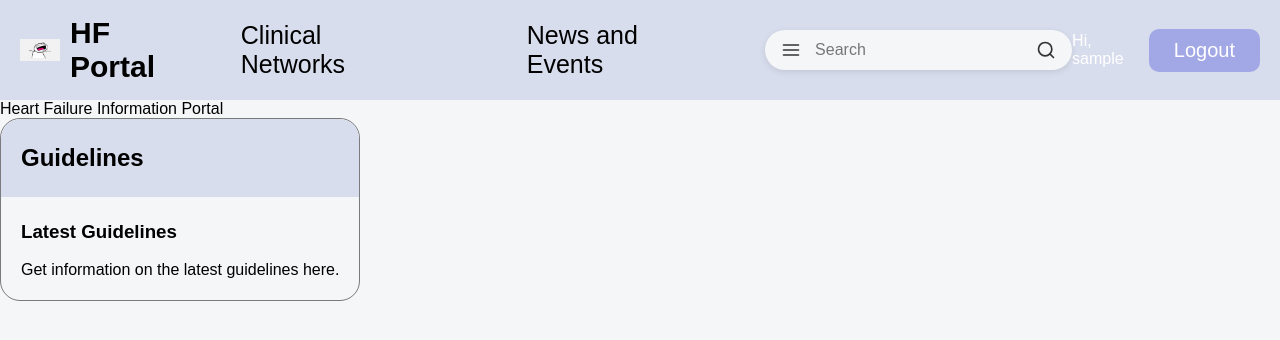
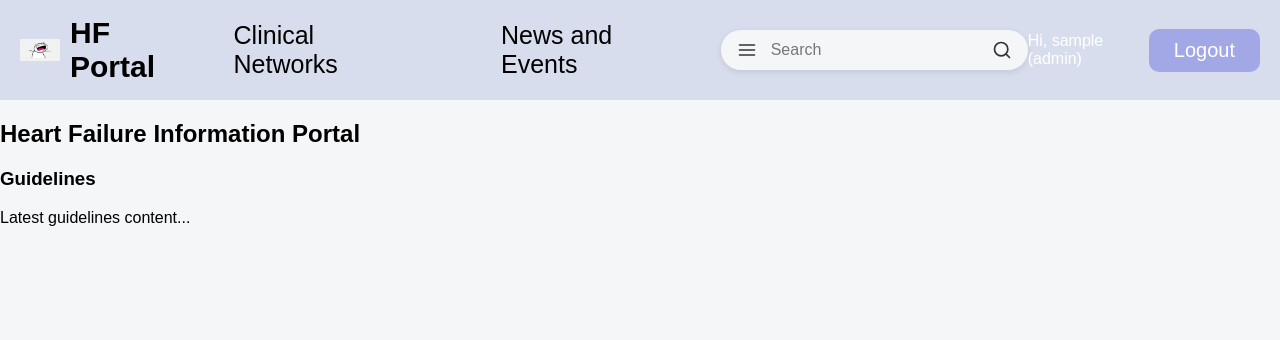
Before and after one commit to 2026-s1-o1a/hf-information-portal, a React (Vite) app: page / in a window 1280 px wide. Shown: the top 340 px of the page. Built offline with nearby package versions, Linux system fonts and the light colour scheme; sample sign-in values are in the browser's storage.

Commit message:
Add user flow demo

```diff
--- a/src/App.tsx
+++ b/src/App.tsx
@@ -14,6 +14,7 @@ export type User = {
   email: string
   username: string
   password: string
+  role: 'user' | 'custodian'
 }
 
 function App() {
@@ -31,7 +32,7 @@ function App() {
       {!hideNavbarRoutes.includes(location.pathname) && <Navbar user={user} setUser={setUser} />}
 
       <Routes>
-        <Route path="/" element={<Home />} />
+        <Route path="/" element={<Home user={user} />} />
         <Route path="/search" element={<Search />} />
 
         <Route path="/register" element={<Register setUser={setUser} />} />
--- a/src/components/Navbar.tsx
+++ b/src/components/Navbar.tsx
@@ -49,7 +49,9 @@ function Navbar({ user, setUser }: Props) {
       <div className={styles.navbarRight}>
         {user ? (
           <>
-            <span>Hi, {user.username}</span>
+            <span>
+              Hi, {user.username} ({user.role})
+            </span>
             <button className={styles.signin} onClick={handleLogout}>
               Logout
             </button>
--- a/src/pages/Home.tsx
+++ b/src/pages/Home.tsx
@@ -1,16 +1,25 @@
-function Home() {
+import type { User } from '../App'
+
+type Props = {
+  user: User | null
+}
+
+function Home({ user }: Props) {
   return (
     <div>
-      <div>Heart Failure Information Portal</div>
+      <h2>Heart Failure Information Portal</h2>
 
-      <div className="content-container">
-        <div className="content-header">
-          <h2>Guidelines</h2>
-        </div>
-        <div className="content-body">
-          <h3>Latest Guidelines</h3>
-          <p>Get information on the latest guidelines here.</p>
-        </div>
+      <div>
+        <h3>Guidelines</h3>
+        <p>Latest guidelines content...</p>
+
+        {/* ONLY FOR CUSTODIAN */}
+        {user?.role === 'custodian' && (
+          <div style={{ marginTop: '20px' }}>
+            <button>Add Content</button>
+            <button>Edit Content</button>
+          </div>
+        )}
       </div>
     </div>
   )
--- a/src/pages/Register.tsx
+++ b/src/pages/Register.tsx
@@ -23,7 +23,12 @@ function Register({ setUser }: Props) {
       return
     }
 
-    const newUser: User = { email, username, password }
+    const newUser: User = {
+      email,
+      username,
+      password,
+      role: email.includes('admin') ? 'custodian' : 'user',
+    }
 
     localStorage.setItem('user', JSON.stringify(newUser))
     setUser(newUser)
```
